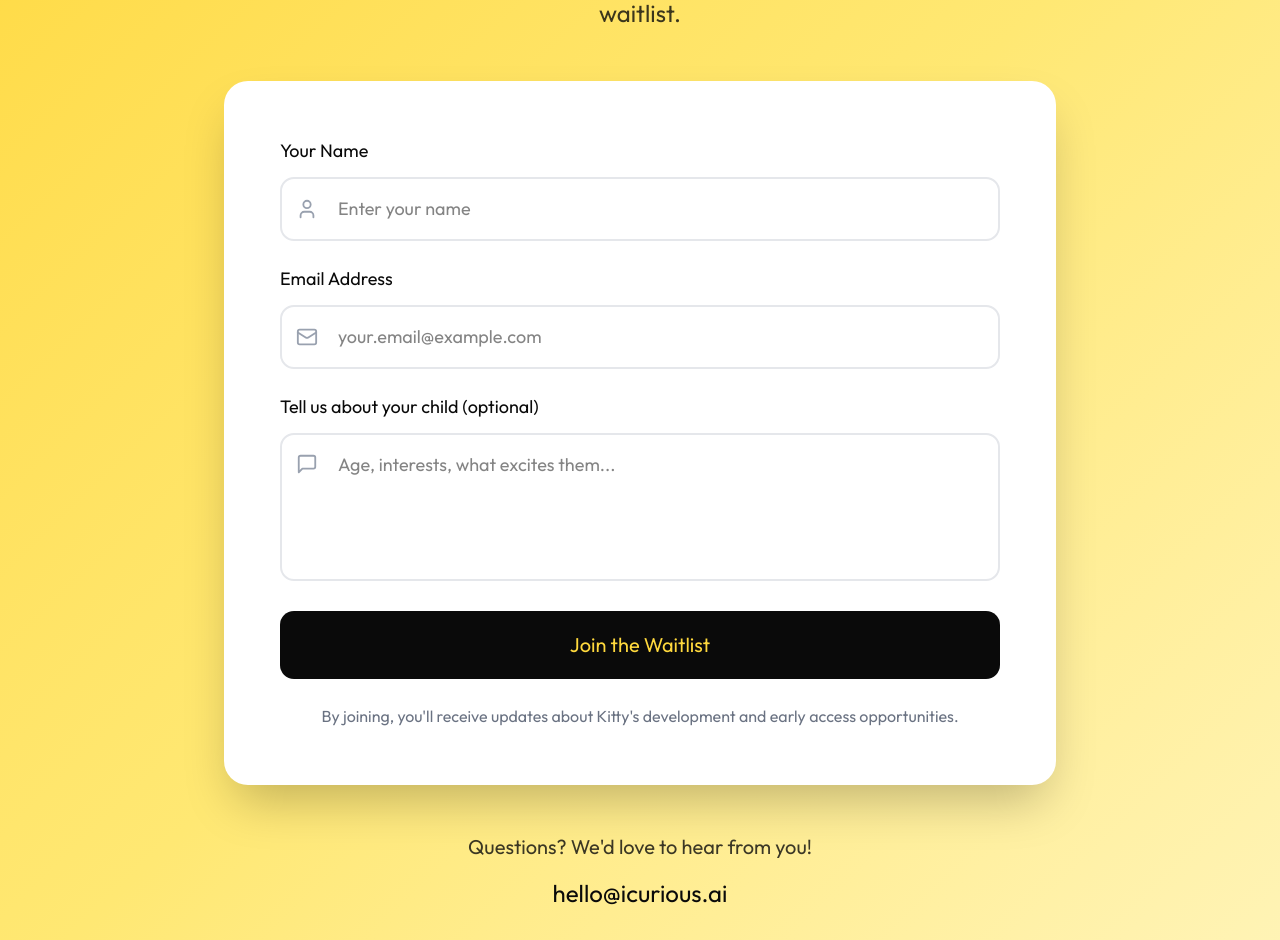
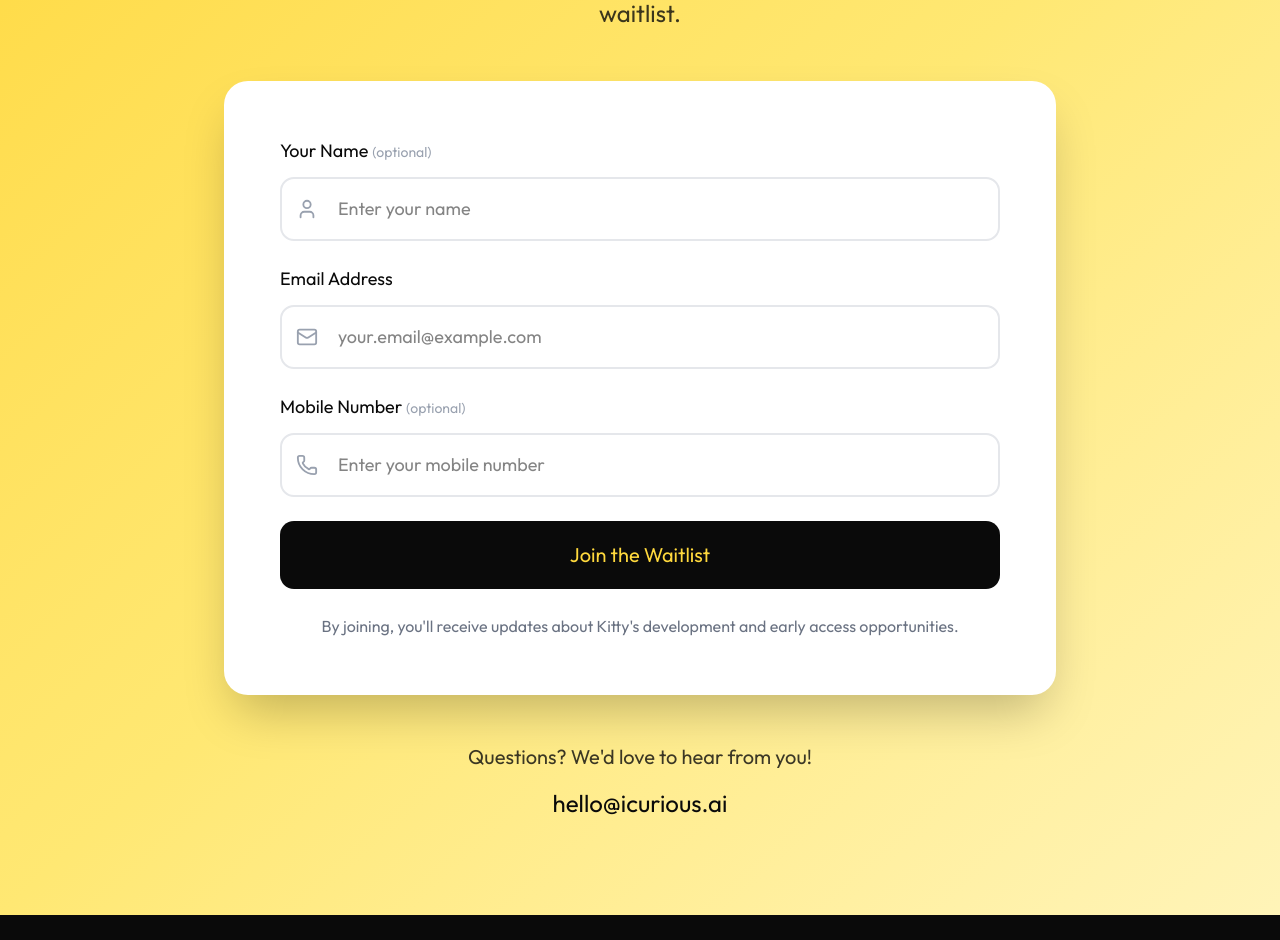
Before and after one commit to savoraTheGlobalApp/iCuriousAI_website, a React (Vite) app: page / in a window 1280 px wide. Shown: the part 6500-7440 px from the top of the page. Built offline with nearby package versions, Linux system fonts and the light colour scheme.

Commit message:
Update waitlist form with mobile field and improved error handling

```diff
--- a/src/components/Waitlist.tsx
+++ b/src/components/Waitlist.tsx
@@ -1,11 +1,11 @@
 import React, { useState } from 'react';
-import { Mail, User, MessageSquare, CheckCircle } from 'lucide-react';
+import { Mail, User, Phone, CheckCircle } from 'lucide-react';
 
 export function Waitlist() {
   const [formData, setFormData] = useState({
     name: '',
     email: '',
-    message: ''
+    mobile: ''
   });
   const [status, setStatus] = useState<'idle' | 'loading' | 'success' | 'error'>('idle');
   const [errorMessage, setErrorMessage] = useState('');
@@ -24,14 +24,33 @@ export function Waitlist() {
         body: JSON.stringify(formData),
       });
 
-      const data = await response.json();
-
       if (!response.ok) {
-        throw new Error(data.error || 'Something went wrong');
+        // Try to parse error response, but handle empty responses
+        let errorData;
+        const contentType = response.headers.get('content-type');
+        if (contentType && contentType.includes('application/json')) {
+          try {
+            errorData = await response.json();
+          } catch {
+            errorData = { error: `Server error: ${response.status} ${response.statusText}` };
+          }
+        } else {
+          errorData = { error: `Server error: ${response.status} ${response.statusText}` };
+        }
+        throw new Error(errorData.error || 'Something went wrong');
       }
 
-      setStatus('success');
-      setFormData({ name: '', email: '', message: '' });
+      // Parse successful response
+      const contentType = response.headers.get('content-type');
+      if (contentType && contentType.includes('application/json')) {
+        const data = await response.json();
+        setStatus('success');
+        setFormData({ name: '', email: '', mobile: '' });
+      } else {
+        // Handle non-JSON successful responses
+        setStatus('success');
+        setFormData({ name: '', email: '', mobile: '' });
+      }
 
       // Reset success state after 3 seconds if you want to show the form again,
       // but the UI shows a success message instead of the form, so we might want to keep it.
@@ -42,7 +61,11 @@ export function Waitlist() {
     } catch (error: any) {
       console.error('Error submitting form:', error);
       setStatus('error');
-      setErrorMessage(error.message || 'Failed to join waitlist. Please try again.');
+      if (error.message && error.message.includes('fetch')) {
+        setErrorMessage('Unable to connect to server. Please make sure the backend server is running.');
+      } else {
+        setErrorMessage(error.message || 'Failed to join waitlist. Please try again.');
+      }
     } finally {
       if (status !== 'success') {
         // only set idle if not success, to keep the success message
@@ -83,14 +106,13 @@ export function Waitlist() {
             <form onSubmit={handleSubmit} className="space-y-6">
               <div>
                 <label htmlFor="name" className="block text-lg mb-3 text-black">
-                  Your Name
+                  Your Name <span className="text-gray-400 text-sm">(optional)</span>
                 </label>
                 <div className="relative">
                   <User className="absolute left-4 top-1/2 transform -translate-y-1/2 text-gray-400" size={22} />
                   <input
                     type="text"
                     id="name"
-                    required
                     value={formData.name}
                     onChange={(e) => setFormData({ ...formData, name: e.target.value })}
                     className="w-full pl-14 pr-4 py-4 text-lg border-2 border-gray-200 rounded-xl focus:border-[#FFD93D] focus:outline-none transition-colors"
@@ -118,18 +140,18 @@ export function Waitlist() {
               </div>
 
               <div>
-                <label htmlFor="message" className="block text-lg mb-3 text-black">
-                  Tell us about your child (optional)
+                <label htmlFor="mobile" className="block text-lg mb-3 text-black">
+                  Mobile Number <span className="text-gray-400 text-sm">(optional)</span>
                 </label>
                 <div className="relative">
-                  <MessageSquare className="absolute left-4 top-5 text-gray-400" size={22} />
-                  <textarea
-                    id="message"
-                    rows={4}
-                    value={formData.message}
-                    onChange={(e) => setFormData({ ...formData, message: e.target.value })}
-                    className="w-full pl-14 pr-4 py-4 text-lg border-2 border-gray-200 rounded-xl focus:border-[#FFD93D] focus:outline-none transition-colors resize-none"
-                    placeholder="Age, interests, what excites them..."
+                  <Phone className="absolute left-4 top-1/2 transform -translate-y-1/2 text-gray-400" size={22} />
+                  <input
+                    type="tel"
+                    id="mobile"
+                    value={formData.mobile}
+                    onChange={(e) => setFormData({ ...formData, mobile: e.target.value })}
+                    className="w-full pl-14 pr-4 py-4 text-lg border-2 border-gray-200 rounded-xl focus:border-[#FFD93D] focus:outline-none transition-colors"
+                    placeholder="Enter your mobile number"
                   />
                 </div>
               </div>
```
